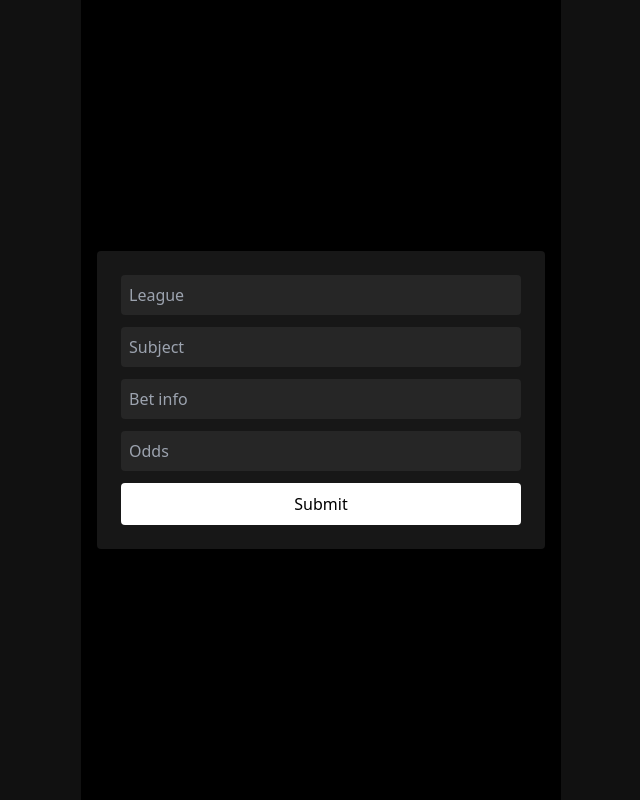
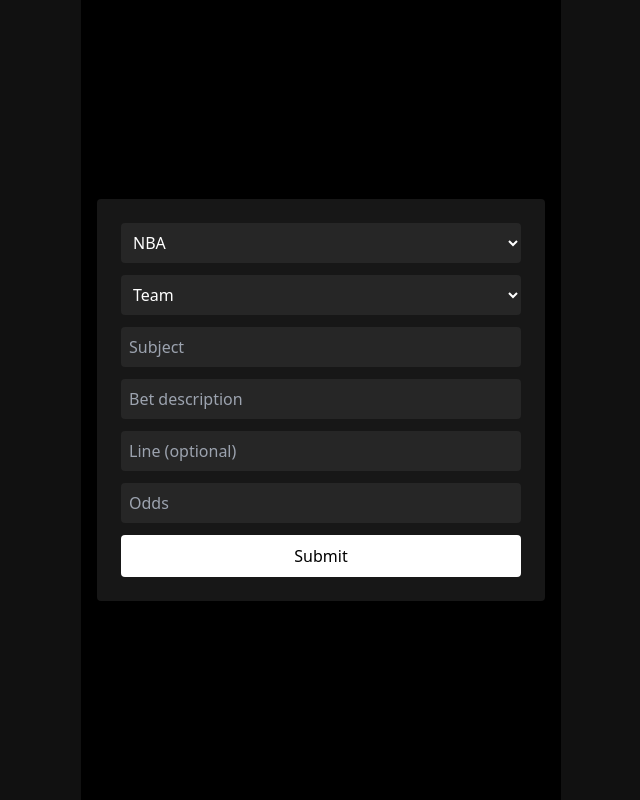
Before and after one commit to Bet-Zero/futures-tracker, a React (Vite) app: page /add-bet in a window 1280 px wide. Shown: the whole page, without its empty margins (319-959 px from the left). Built offline with nearby package versions, Linux system fonts and the light colour scheme.

Commit message:
Add dropdowns and line field to bet forms

```diff
--- a/src/components/AddBetModal.jsx
+++ b/src/components/AddBetModal.jsx
@@ -2,9 +2,11 @@
 
 const AddBetModal = ({ onClose }) => {
   const [form, setForm] = useState({
-    league: "",
+    league: "NBA",
+    subjectType: "Team",
     subject: "",
-    info: "",
+    bet: "",
+    line: "",
     odds: "",
   });
   const [message, setMessage] = useState("");
@@ -23,7 +25,14 @@
         body: JSON.stringify(form),
       });
       if (!res.ok) throw new Error("Request failed");
-      setForm({ league: "", subject: "", info: "", odds: "" });
+      setForm({
+        league: "NBA",
+        subjectType: "Team",
+        subject: "",
+        bet: "",
+        line: "",
+        odds: "",
+      });
       setMessage("Bet saved!");
     } catch {
       setMessage("Error saving bet.");
@@ -38,14 +47,30 @@
           <button onClick={onClose} className="text-xl leading-none">✕</button>
         </div>
         <form onSubmit={handleSubmit} className="space-y-3">
-          <input
+          <select
             className="w-full p-2 bg-neutral-800 rounded"
-            placeholder="League"
             name="league"
             value={form.league}
             onChange={handleChange}
-            required
-          />
+          >
+            {['NBA', 'NFL', 'MLB', 'PGA', 'CFL'].map((lg) => (
+              <option key={lg} value={lg}>
+                {lg}
+              </option>
+            ))}
+          </select>
+          <select
+            className="w-full p-2 bg-neutral-800 rounded"
+            name="subjectType"
+            value={form.subjectType}
+            onChange={handleChange}
+          >
+            {['Team', 'Player'].map((st) => (
+              <option key={st} value={st}>
+                {st}
+              </option>
+            ))}
+          </select>
           <input
             className="w-full p-2 bg-neutral-800 rounded"
             placeholder="Subject"
@@ -56,11 +81,18 @@
           />
           <input
             className="w-full p-2 bg-neutral-800 rounded"
-            placeholder="Bet info"
-            name="info"
-            value={form.info}
+            placeholder="Bet description"
+            name="bet"
+            value={form.bet}
             onChange={handleChange}
             required
+          />
+          <input
+            className="w-full p-2 bg-neutral-800 rounded"
+            placeholder="Line (optional)"
+            name="line"
+            value={form.line}
+            onChange={handleChange}
           />
           <input
             className="w-full p-2 bg-neutral-800 rounded"
--- a/src/pages/AddBetPage.jsx
+++ b/src/pages/AddBetPage.jsx
@@ -2,9 +2,11 @@
 
 const AddBetPage = () => {
   const [form, setForm] = useState({
-    league: "",
+    league: "NBA",
+    subjectType: "Team",
     subject: "",
-    info: "",
+    bet: "",
+    line: "",
     odds: "",
   });
   const [message, setMessage] = useState("");
@@ -25,7 +27,14 @@
       if (!res.ok) {
         throw new Error("Request failed");
       }
-      setForm({ league: "", subject: "", info: "", odds: "" });
+      setForm({
+        league: "NBA",
+        subjectType: "Team",
+        subject: "",
+        bet: "",
+        line: "",
+        odds: "",
+      });
       setMessage("Bet saved!");
     } catch {
       setMessage("Error saving bet.");
@@ -35,14 +44,30 @@
   return (
     <div className="min-h-screen flex items-center justify-center bg-black text-white p-4">
       <form onSubmit={handleSubmit} className="space-y-3 w-full max-w-md bg-neutral-900 p-6 rounded">
-        <input
+        <select
           className="w-full p-2 bg-neutral-800 rounded"
-          placeholder="League"
           name="league"
           value={form.league}
           onChange={handleChange}
-          required
-        />
+        >
+          {['NBA', 'NFL', 'MLB', 'PGA', 'CFL'].map((lg) => (
+            <option key={lg} value={lg}>
+              {lg}
+            </option>
+          ))}
+        </select>
+        <select
+          className="w-full p-2 bg-neutral-800 rounded"
+          name="subjectType"
+          value={form.subjectType}
+          onChange={handleChange}
+        >
+          {['Team', 'Player'].map((st) => (
+            <option key={st} value={st}>
+              {st}
+            </option>
+          ))}
+        </select>
         <input
           className="w-full p-2 bg-neutral-800 rounded"
           placeholder="Subject"
@@ -53,11 +78,18 @@
         />
         <input
           className="w-full p-2 bg-neutral-800 rounded"
-          placeholder="Bet info"
-          name="info"
-          value={form.info}
+          placeholder="Bet description"
+          name="bet"
+          value={form.bet}
           onChange={handleChange}
           required
+        />
+        <input
+          className="w-full p-2 bg-neutral-800 rounded"
+          placeholder="Line (optional)"
+          name="line"
+          value={form.line}
+          onChange={handleChange}
         />
         <input
           className="w-full p-2 bg-neutral-800 rounded"
```
Also changed, not shown: server.js (+11 -3 lines).
